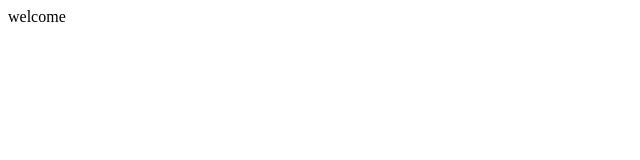
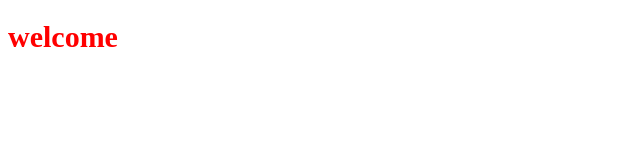
Before and after one commit to salonisalunkhe/workshop, a plain HTML site: page index.html in a window 1280 px wide. Shown: the whole page, without its empty margins (0-640 px from the left). Drawn offline with Linux system fonts and the light colour scheme.

Commit message:
doing styling

```diff
--- a/index.html
+++ b/index.html
@@ -2,6 +2,9 @@
 <html lang="en">
     <head>
         <title>document</title>
+        <link rel="stylesheet" href="style.css"/>
     </head>
-    <body> welcome</body>
+    <body>
+        <h1>welcome</h1>
+    </body>
 </html>
--- /dev/null
+++ b/style.css
@@ -0,0 +1,4 @@
+h1{
+    font-size:30px;
+    color:red;
+}
```
